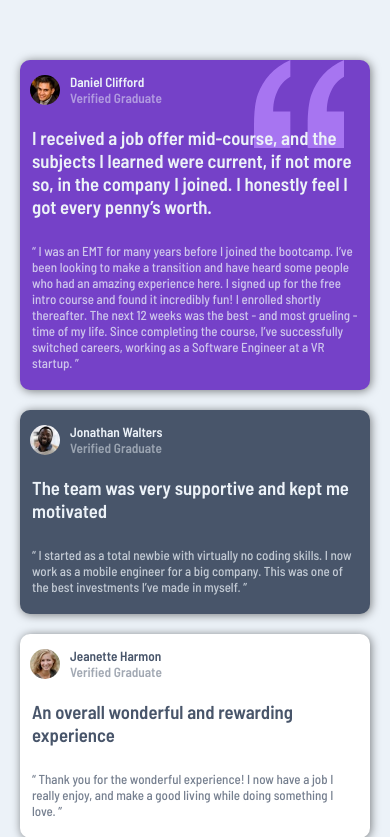
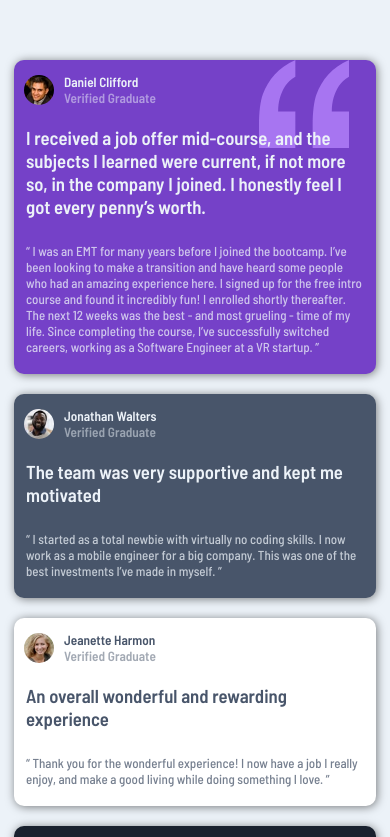
Before and after one commit to ky302/grid-section, a plain HTML site: page index.html in a window 390 px wide. Shown: the top 837 px of the page. Drawn offline with Linux system fonts and the light colour scheme; files whose address does not match are found by name.

Commit message:
css update

```diff
--- a/style.css
+++ b/style.css
@@ -154,7 +154,7 @@ img {
     background-size: 90px;
   }
   .grid-container {
-    margin: 50px 10px;
+    margin: 50px 4px;
     display: grid;
     grid-template-areas: "card1" "card2" "card4" "card5" "card3";
   }
```
